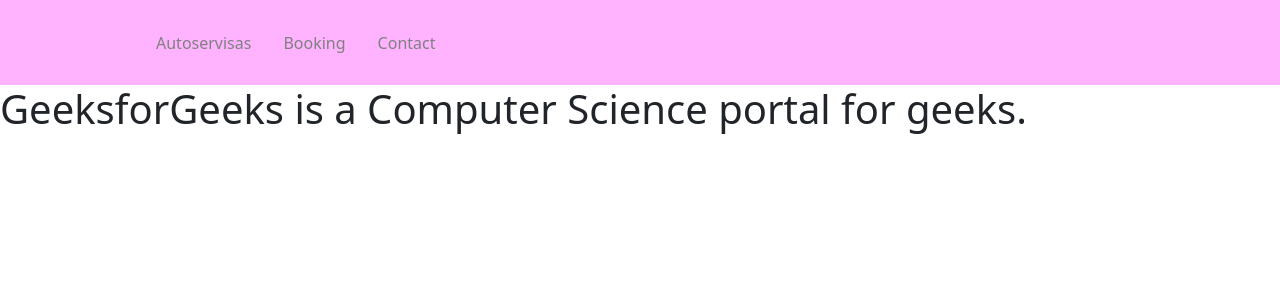
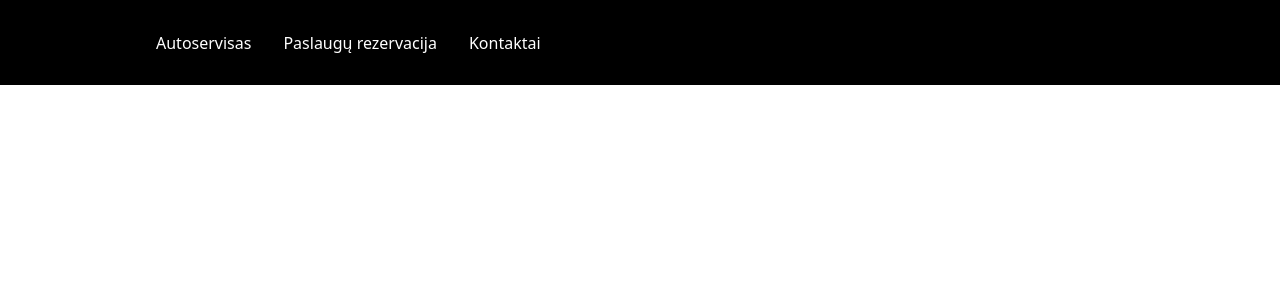
Before and after one commit to Sandruttee/autoservisas222e, a React (Create React App) app: page / in a window 1280 px wide. Shown: the top 300 px of the page. Built offline with nearby package versions, Linux system fonts and the light colour scheme.

Commit message:
Fitted the nav bar

```diff
--- a/src/App.js
+++ b/src/App.js
@@ -11,9 +11,9 @@
     <Router>
       <Navbar />
       <Routes>
-        <Route exact path="/" exact element={<Autoservisas />} />
-        <Route path="/about" element={<Booking />} />
-        <Route path="/contact" element={<Contact />} />
+        <Route path="/Autoservisas" element={<Autoservisas />} />
+        <Route path="/Booking" element={<Booking />} />
+        <Route path="/Contact" element={<Contact />} />
       </Routes>
     </Router>
   );
--- /dev/null
+++ b/src/components/Navbar/NavbarElements.css
@@ -0,0 +1,4 @@
+Nav {
+  background-color: red;
+  color: blueviolet;
+}
--- a/src/components/Navbar/NavbarElements.js
+++ b/src/components/Navbar/NavbarElements.js
@@ -1,8 +1,9 @@
 import { NavLink as Link } from "react-router-dom";
 import styled from "styled-components";
+import "./NavbarElements.css";
 
 export const Nav = styled.nav`
-  background: #ffb3ff;
+  background: #000000;
   height: 85px;
   display: flex;
   justify-content: space-between;
@@ -11,7 +12,7 @@
 `;
 
 export const NavLink = styled(Link)`
-  color: #808080;
+  color: #ffffff;
   display: flex;
   align-items: center;
   text-decoration: none;
@@ -19,7 +20,7 @@
   height: 100%;
   cursor: pointer;
   &.active {
-    color: #4d4dff;
+    color: #fe0204;
   }
 `;
 
@@ -32,7 +33,4 @@
   /* Third Nav */
   /* width: 100vw;
 white-space: nowrap; */
-  @media screen and (max-width: 768px) {
-    display: none;
-  }
 `;
--- a/src/components/Navbar/index.js
+++ b/src/components/Navbar/index.js
@@ -10,10 +10,10 @@
             Autoservisas
           </NavLink>
           <NavLink to="/Booking" activeStyle>
-            Booking
+            Paslaugų rezervacija
           </NavLink>
           <NavLink to="/Contact" activeStyle>
-            Contact
+            Kontaktai
           </NavLink>
         </NavMenu>
       </Nav>
--- a/src/pages/Autoservisas.js
+++ b/src/pages/Autoservisas.js
@@ -1,11 +1,11 @@
 import React from "react";
 
-const autoservisas = () => {
+const Autoservisas = () => {
   return (
     <div>
-      <h1>GeeksforGeeks is a Computer Science portal for geeks.</h1>
+      <h1>.</h1>
     </div>
   );
 };
 
-export default autoservisas;
+export default Autoservisas;
--- a/src/pages/Booking.js
+++ b/src/pages/Booking.js
@@ -1,7 +1,7 @@
 import React from "react";
 
 const Booking = () => {
-  return <h1>You can write your blogs!</h1>;
+  return <h1>.</h1>;
 };
 
 export default Booking;
--- a/src/pages/Contact.js
+++ b/src/pages/Contact.js
@@ -3,7 +3,7 @@
 const Contact = () => {
   return (
     <div>
-      <h1>Welcome to GeeksforGeeks</h1>
+      <h1>.</h1>
     </div>
   );
 };
```
